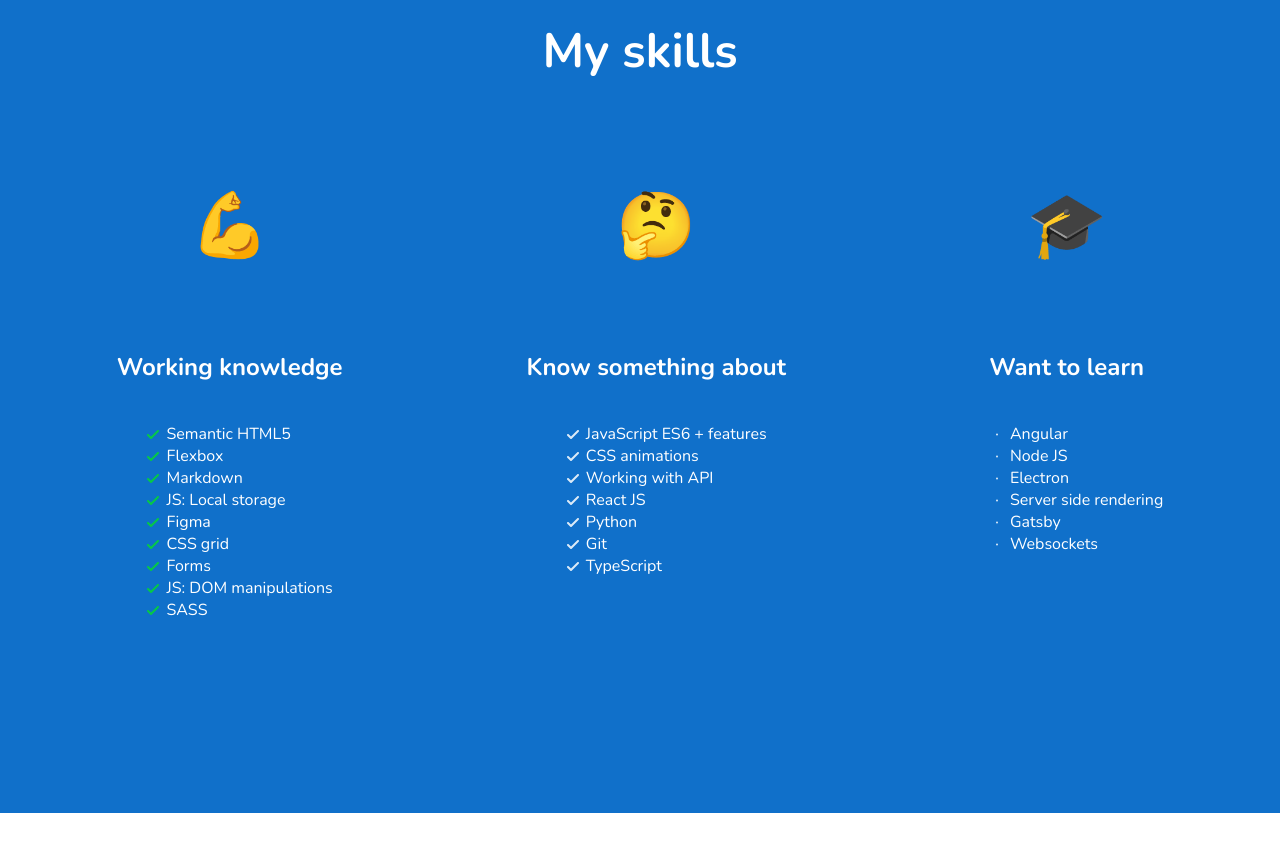
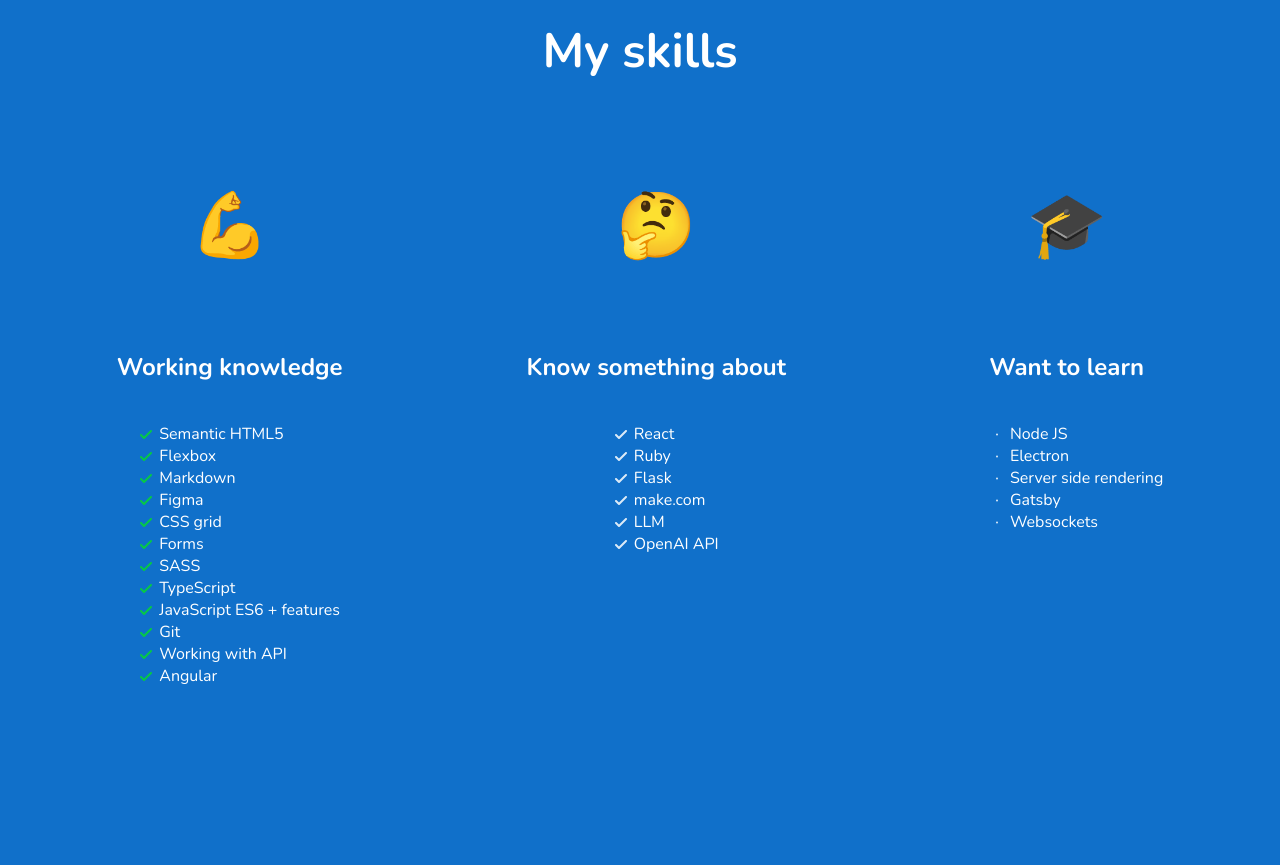
Before and after one commit to tomaszjader/homepage, a React (Create React App) app: page / in a window 1280 px wide. Shown: the part 880-1745 px from the top of the page. Built offline with nearby package versions, Linux system fonts and the light colour scheme; no server answers.

Commit message:
update bio

```diff
--- a/src/GithubCard.js
+++ b/src/GithubCard.js
@@ -1,7 +1,7 @@
 import React from 'react';
 import './GithubCard.css'
 import github from './github.svg'
-const GitHubCard = ({project='', description='', demo='', gitHubLink=''}) => {
+const GitHubCard = ({project='', description='', website='', link=''}) => {
     return (
         <div className='GitHubCard'>
             <div className='TabBar'>
@@ -24,7 +24,7 @@
                     demo:
                     <strong className='GithubTextPading'
                     >{"<"}
-                        <a href={demo} target='_blank'  className='GithubTextLinks'>{
+                        <a href={website} target='_blank'  className='GithubTextLinks'>{
                             "see here"
                         }</a>
                         {">"}
@@ -34,7 +34,7 @@
                     github:
                     <strng className='GithubTextPading'>
                         {"<"}
-                        <a href={gitHubLink} target='_blank' className='GithubTextLinks'>{
+                        <a href={link} target='_blank' className='GithubTextLinks'>{
                             "source code"
                         }
                         </a>
--- a/src/Header.js
+++ b/src/Header.js
@@ -29,7 +29,7 @@
             <div className='HeaderContent'>
                 <img className='HeaderBrackets' src={bracketLeft} alt="bracket left" />
                 <div className="HeaderText">
-                    <h2 className={"HeaderTextCenter "+"HeaderTextMargin"}>My name is Tomasz and I’m an aspiring<br /><strong className='HeaderDev'>Frontend developer</strong> and cryptocurrency fan. </h2>
+                    <h2 className={"HeaderTextCenter "+"HeaderTextMargin"}>My name is Tomasz and I’m a<br /><strong className='HeaderDev'>Junior Fullstack developer</strong> and AI fan. </h2>
                     <p className={'HeaderParagraf ' + "HeaderTextCenter"}>You might be interested in checking the list of <a className='HeaderLinks' href="#skills">my skills</a>. Don’t forget to  have a glimpse at<br /><a href="#projects" className='HeaderLinks'>my projects</a>. Currently I’m looking for new challenges so if you have one - <a href="#contact" className='HeaderLinks'>contact me</a> 😊</p>
 
                 </div>
--- a/src/Projects.js
+++ b/src/Projects.js
@@ -8,11 +8,14 @@
     const [gitHubData, setGitHubData] = useState([]);
     useEffect(
         () => {
-            fetch('https://gh-pinned-repos.egoist.dev/?username=tomaszjader')
+            fetch('https://api.github.com/users/tomaszjader/repos')
                 .then((response) => response.json())
                 .then((data) => {
-                    setGitHubData(data);
-                    console.log(data);
+                    const newData =data.filter(
+                        (repo) => repo.description && repo.homepage
+                      );
+                    setGitHubData(newData);
+                    console.log(newData);
                 });
         }, []);
     return (
@@ -22,27 +25,27 @@
             <div className='ProjectsGap'>
                 <div className='ProjectsGitHubCards'>
                     <GitHubCard
-                        project={gitHubData.length?gitHubData[0].repo:''}
+                        project={gitHubData.length?gitHubData[0].name:''}
                         description={gitHubData.length?gitHubData[0].description:''}
-                        demo={gitHubData.length?gitHubData[0].website : ''}
-                        gitHubLink={gitHubData.length?gitHubData[0].link :''} />
+                        website={gitHubData.length?gitHubData[0].website : ''}
+                        link={gitHubData.length?gitHubData[0].link :''} />
                     <GitHubCard
-                        project={gitHubData.length?gitHubData[1].repo:''}
+                        project={gitHubData.length?gitHubData[1].name:''}
                         description={gitHubData.length?gitHubData[1].description:''}
-                        demo={gitHubData.length?gitHubData[1].website : ''}
-                        gitHubLink={gitHubData.length?gitHubData[1].link :''} />
+                        website={gitHubData.length?gitHubData[1].website : ''}
+                        link={gitHubData.length?gitHubData[1].link :''} />
                 </div>
                 <div className='ProjectsGitHubCards'>
                 <GitHubCard
-                        project={gitHubData.length?gitHubData[2].repo:''}
+                        project={gitHubData.length?gitHubData[2].name:''}
                         description={gitHubData.length?gitHubData[2].description:''}
-                        demo={gitHubData.length?gitHubData[2].website : ''}
-                        gitHubLink={gitHubData.length?gitHubData[2].link :''} />
+                        website={gitHubData.length?gitHubData[2].website : ''}
+                        link={gitHubData.length?gitHubData[2].link :''} />
                     <GitHubCard
-                        project={gitHubData.length?gitHubData[3].repo:''}
+                        project={gitHubData.length?gitHubData[3].name:''}
                         description={gitHubData.length?gitHubData[3].description:''}
-                        demo={gitHubData.length?gitHubData[3].website : ''}
-                        gitHubLink={gitHubData.length?gitHubData[3].link :''} />
+                        website={gitHubData.length?gitHubData[3].website : ''}
+                        link={gitHubData.length?gitHubData[3].link :''} />
                 </div>
             </div>
 
--- a/src/Skills.js
+++ b/src/Skills.js
@@ -1,48 +1,45 @@
-import React from 'react';
+import React from "react";
 
-import './Skills.css'
+import "./Skills.css";
 const Skills = () => {
   return (
-        <div id='skills' className='Skills'>
-
-            <h2 className='SkillsHeader'>My skills</h2>
-            <div className='SkillsConteiner'>
-                <div className='SkillsConteinerConcret'>
-                    <h3 className='SkillsEmoji'>💪</h3>
-                    <h3 className='SkillsHeaderH3'>Working knowledge</h3>
-                    <ul className={'SkillsList ' + 'SkillsListWorking'}>
+    <div id="skills" className="Skills">
+      <h2 className="SkillsHeader">My skills</h2>
+      <div className="SkillsConteiner">
+        <div className="SkillsConteinerConcret">
+          <h3 className="SkillsEmoji">💪</h3>
+          <h3 className="SkillsHeaderH3">Working knowledge</h3>
+          <ul className={"SkillsList " + "SkillsListWorking"}>
             <li>Semantic HTML5</li>
             <li>Flexbox</li>
             <li>Markdown</li>
-                        <li>JS: Local storage</li>
             <li>Figma</li>
             <li>CSS grid</li>
             <li>Forms</li>
-                        <li>JS: DOM manipulations</li>
             <li>SASS</li>
+            <li>TypeScript</li>
+            <li>JavaScript ES6 + features</li>
+            <li>Git</li>
+            <li>Working with API</li>
+            <li>Angular</li>
           </ul>
         </div>
-                <div className='SkillsConteinerConcret'>
-                    <h3 className='SkillsEmoji'>🤔</h3>
-                    <h3 className='SkillsHeaderH3'>Know something about</h3>
-                    <ul className={'SkillsList ' + 'SkillsListKnow'}>
-
-                        <li>JavaScript ES6 + features</li>
-                        <li>CSS animations</li>
-                        <li>Working with API</li>
-                        <li>React JS</li>
-                        <li>Python</li>
-                        <li>Git</li>
-
-                        <li>TypeScript</li>
-
+        <div className="SkillsConteinerConcret">
+          <h3 className="SkillsEmoji">🤔</h3>
+          <h3 className="SkillsHeaderH3">Know something about</h3>
+          <ul className={"SkillsList " + "SkillsListKnow"}>
+          <li>React</li>
+                <li>Ruby</li>
+                <li>Flask</li>
+                <li>make.com</li>
+                <li>LLM</li>
+                <li>OpenAI API</li>
           </ul>
         </div>
-                <div className='SkillsConteinerConcret'>
-                    <h3 className='SkillsEmoji'>🎓</h3>
-                    <h3 className='SkillsHeaderH3'>Want to learn</h3>
-                    <ul className={'SkillsList ' + 'SkillsListWant'} >
-                        <li>Angular</li>
+        <div className="SkillsConteinerConcret">
+          <h3 className="SkillsEmoji">🎓</h3>
+          <h3 className="SkillsHeaderH3">Want to learn</h3>
+          <ul className={"SkillsList " + "SkillsListWant"}>
           <li>Node JS</li>
                 <li>Electron</li>
                 <li>Server side rendering</li>
@@ -53,6 +50,6 @@
       </div>
     </div>
   );
-}
+};
 
 export default Skills;
```
Lines whose indentation alone changed are shown as unchanged.
